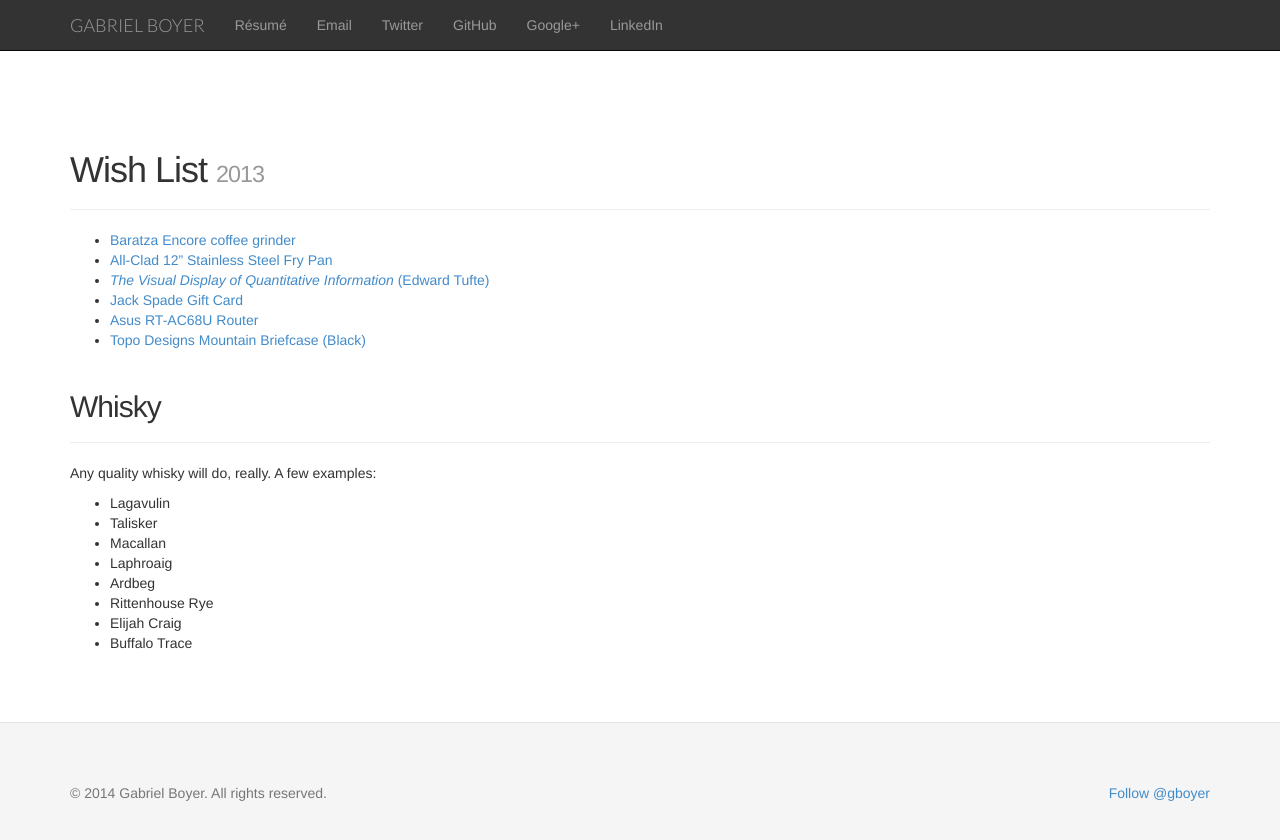
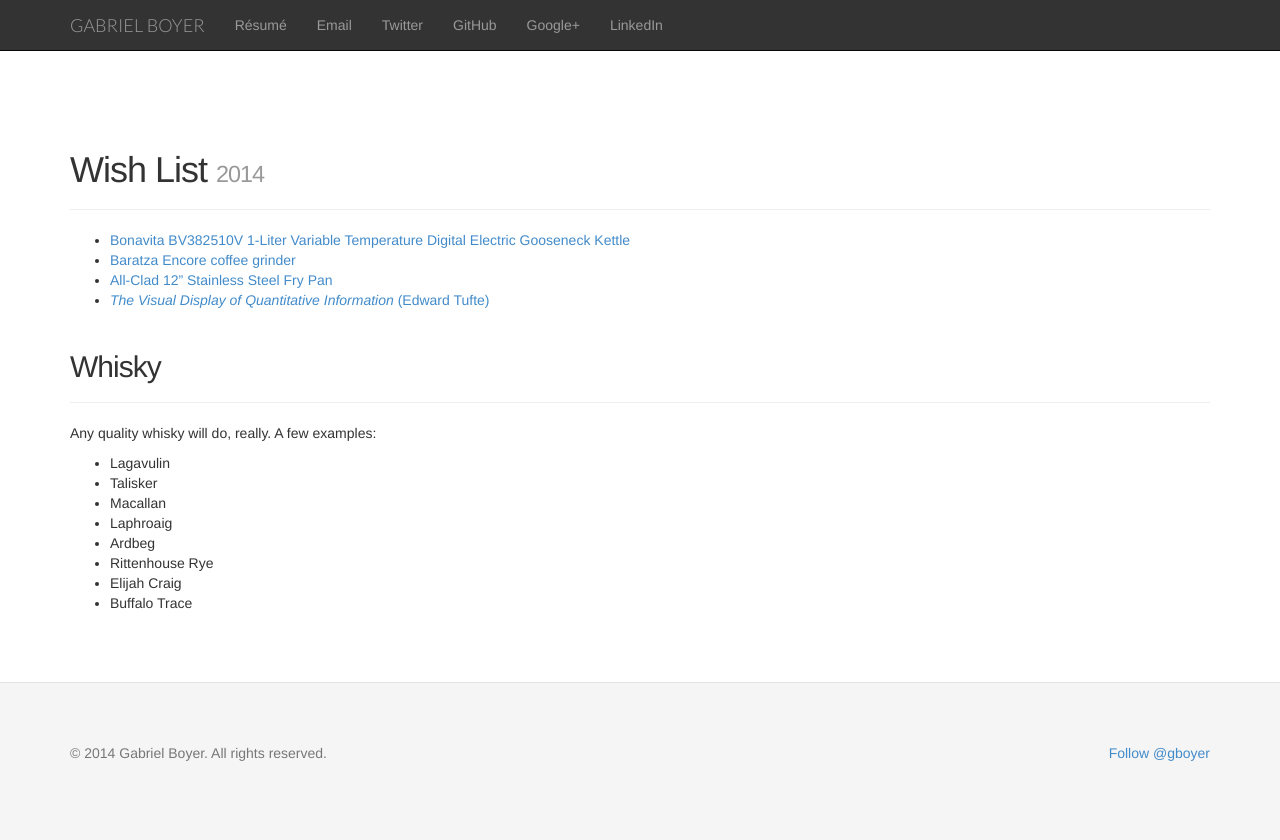
Before and after one commit to gabe/gabe.github.com, a Jekyll site: the page built from wishlist.md, in a window 1280 px wide. Shown: the top 840 px of the page. Built offline with Jekyll 4.4.1, drawn with Linux system fonts in a browser that asks for light colours; nearby versions of some CDN libraries; comment, search, counter and statistics services are not loaded.

Commit message:
Update wishlist.md

```diff
--- a/wishlist.md
+++ b/wishlist.md
@@ -4,15 +4,13 @@
 ---
 
 <div class="page-header">
-  <h1>Wish List <small>2013</small></h1>
+  <h1>Wish List <small>2014</small></h1>
 </div>
 
+- [Bonavita BV382510V 1-Liter Variable Temperature Digital Electric Gooseneck Kettle][4]
 - [Baratza Encore coffee grinder][1]
 - [All-Clad 12" Stainless Steel Fry Pan][2]
 - [_The Visual Display of Quantitative Information_ (Edward Tufte)][3]
-- [Jack Spade Gift Card][4]
-- [Asus RT-AC68U Router][5]
-- [Topo Designs Mountain Briefcase (Black)][6]
 
 <div class="page-header">
   <h2>Whisky</h2>
```
Also changed, not shown: other parts of wishlist.md (+1 -3 lines).
